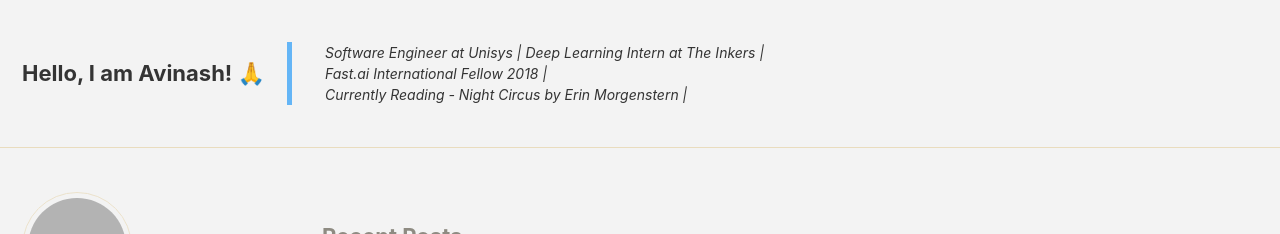
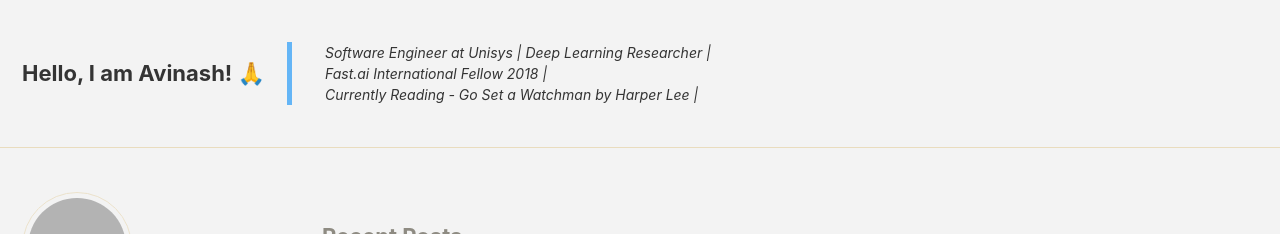
Before and after one commit to theimgclist/theimgclist.github.io, a Jekyll site: the page built from index.html, in a window 1280 px wide and 900 px high. Shown: the top 234 px of the window. Built offline with Jekyll 4.4.1, drawn with Linux system fonts in a browser that asks for light colours; nearby versions of some CDN libraries; the list of posts is cut into pages by our own code; grey boxes are pictures that could not be loaded.

Commit message:
Blog - Updated the header

```diff
--- a/_includes/masthead.html
+++ b/_includes/masthead.html
@@ -5,7 +5,7 @@
 
 		<a class="site-title" href="{{ '/' | absolute_url }}">Hello, I am Avinash! &#x1f64f;</a>
 		<div class="my-header">
-		<blockquote><p><em>Software Engineer at Unisys | Deep Learning Intern at The Inkers | </br>Fast.ai International Fellow 2018 | </br>Currently Reading - Night Circus by Erin Morgenstern | </em></p></blockquote>
+		<blockquote><p><em>Software Engineer at Unisys | Deep Learning Researcher | </br>Fast.ai International Fellow 2018 | </br>Currently Reading - Go Set a Watchman by Harper Lee | </em></p></blockquote>
 		</div>
         <ul class="visible-links">
           {% for link in site.data.navigation.main %}
```
